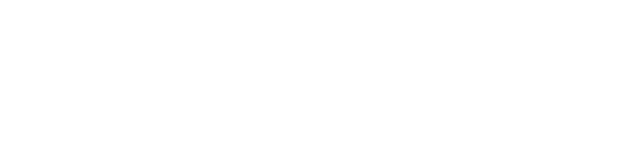
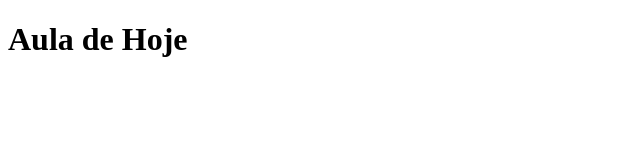
Before and after one commit to CleitonSilvaT/TIAW-N, a plain HTML site: page index.html in a window 1280 px wide. Shown: the whole page, without its empty margins (0-640 px from the left). Drawn offline with Linux system fonts and the light colour scheme.

Commit message:
Update index.html

```diff
--- a/index.html
+++ b/index.html
@@ -8,7 +8,7 @@
 </head>
 
 <body>
-    <h1 Aula de Hoje
+    <h1>Aula de Hoje</h1>
 </body>
 
 </html>
```
